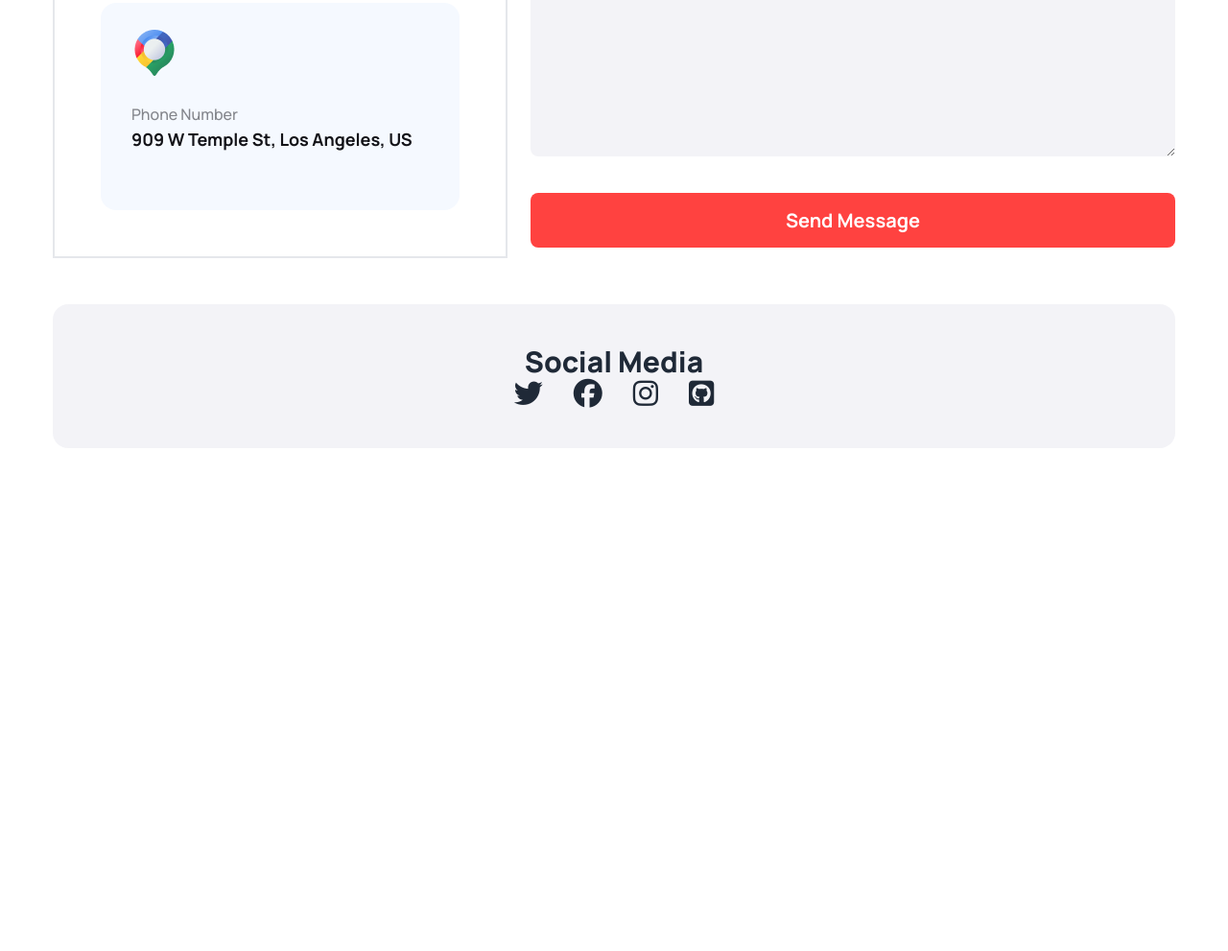
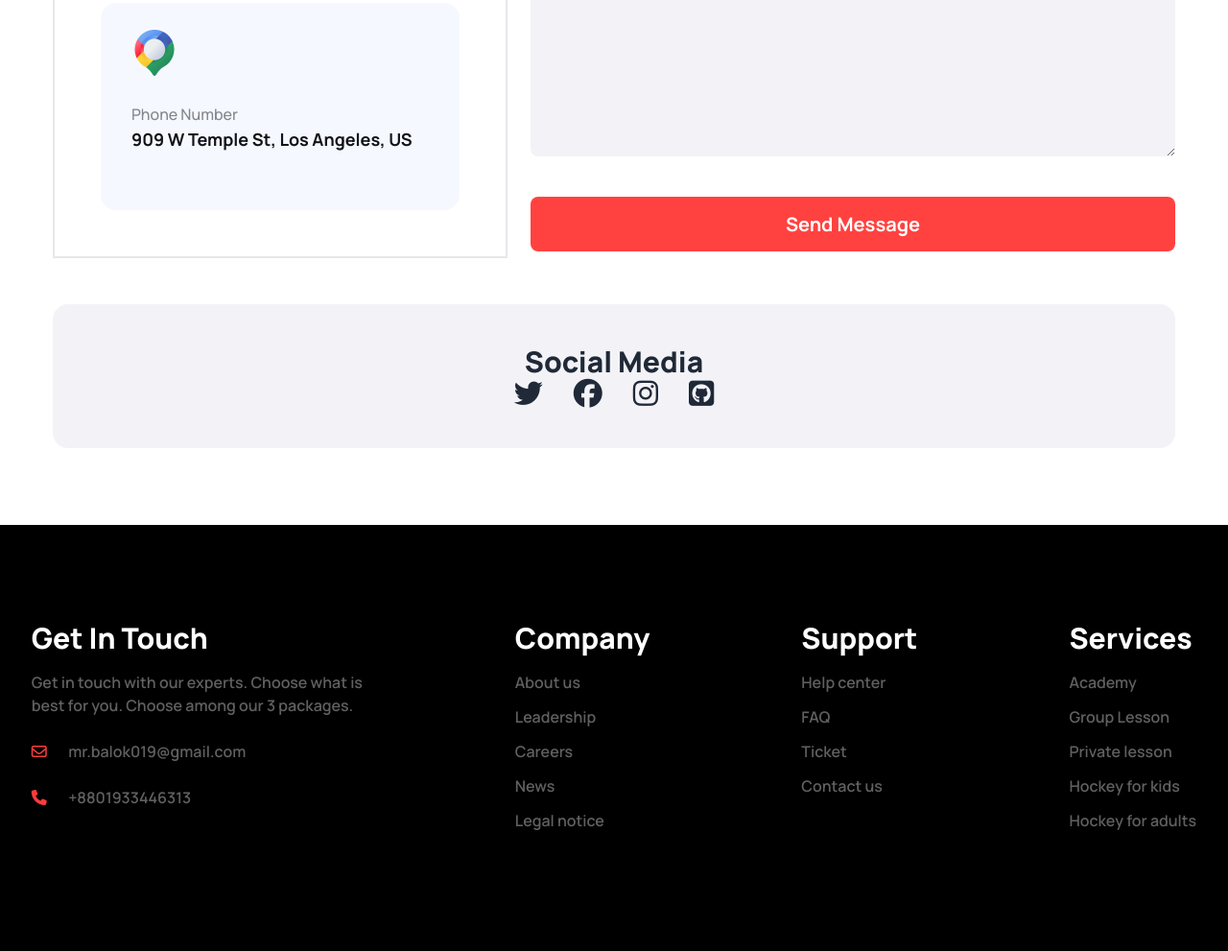
Before and after one commit to mrbalok019/B9A2-SBassignment3, a plain HTML site: page index.html in a window 1280 px wide. Shown: the part 3749-4740 px from the top of the page at 96% size. Before the commit the page ends 4296 px from the top, so only its background shows below. Drawn offline with nearby package versions, Linux system fonts and the light colour scheme.

Commit message:
main point part all done

```diff
--- a/index.html
+++ b/index.html
@@ -378,7 +378,7 @@
                 <textarea placeholder="Write Your Message" id="" cols="30" rows="10" class="indent-5 bg-[#a6a6c323] rounded-lg lg:w-[672px] lg:h-[370px] w-full h-[200px] py-5 mt-4"></textarea>
               </div>
 
-              <button type="button" class="mt-8 lg:w-[672px] w-full h-[57px] bg-komola rounded-lg text-[#fff] font-bold text-xl ">Send Message</button>
+              <button type="button" class="mt-9 lg:w-[672px] w-full h-[57px] bg-komola rounded-lg text-[#fff] font-bold text-xl ">Send Message</button>
 
 
 
@@ -403,8 +403,57 @@
 
 
     </main>
-    <footer>
-
+    <footer class="bg-black text-[#fff] ">
+        <div class="flex lg:flex-row flex-col justify-center ">
+          <!-- get in touch -->
+          <div class="lg:my-[100px] my-10  max-w-full lg:max-w-[346px] lg:text-left text-center">
+            <h1 class="text-3xl font-extrabold mb-4">Get In Touch</h1>
+            <p class="mb-6 text-base font-semibold text-[#ffffff60]">Get in touch with our experts. Choose what is best for you.
+              Choose among our 3 packages.
+            </p>
+            <p class="mb-6 text-base font-semibold text-[#ffffff60]">
+              <i class="fa-regular fa-envelope" style="color: #ff3b3b;"></i> &emsp;
+              mr.balok019@gmail.com
+            </p>
+            <p class="mb-6 text-base font-semibold text-[#ffffff60]">
+              <i class="fa-solid fa-phone" style="color: #ff3b3b;"></i> &emsp;
+              +8801933446313
+            </p>
+          </div>
+          <!-- company and support -->
+          <div class="flex">
+            <div class="flex-1 my-[100px] lg:ml-[158px] max-w-full lg:max-w-[346px] lg:text-left text-center">
+              <h1 class="text-3xl font-extrabold mb-4">Company</h1>
+              <p class="flex flex-col gap-3 mb-6 text-base font-semibold text-[#ffffff60]">
+                <a href="">About us</a>
+                <a href="">Leadership</a>
+                <a href="">Careers </a>
+                <a href="">News</a>
+                <a href="">Legal notice</a>
+              </p>
+            </div>
+            <div class="flex-1 my-[100px] lg:ml-[158px] max-w-full lg:max-w-[346px] lg:text-left text-center">
+              <h1 class="text-3xl font-extrabold mb-4">Support</h1>
+              <p class="flex flex-col gap-3 mb-6 text-base font-semibold text-[#ffffff60]">
+                <a href="">Help center</a>
+                <a href="">FAQ </a>
+                <a href="">Ticket </a>
+                <a href="">Contact us</a>
+              </p>
+            </div>
+          </div>
+          <!-- services  -->
+          <div class="my-[100px] lg:ml-[158px] max-w-full lg:max-w-[346px] lg:text-left text-center">
+            <h1 class="text-3xl font-extrabold mb-4">Services </h1>
+            <p class="flex flex-col gap-3 mb-6 text-base font-semibold text-[#ffffff60]">
+              <a href="">Academy</a>
+              <a href=""> Group Lesson </a>
+              <a href="">Private lesson </a>
+              <a href="">Hockey for kids</a>
+              <a href="">Hockey for adults</a>
+            </p>
+          </div>
+        </div>
     </footer>
 </body>
 
```
